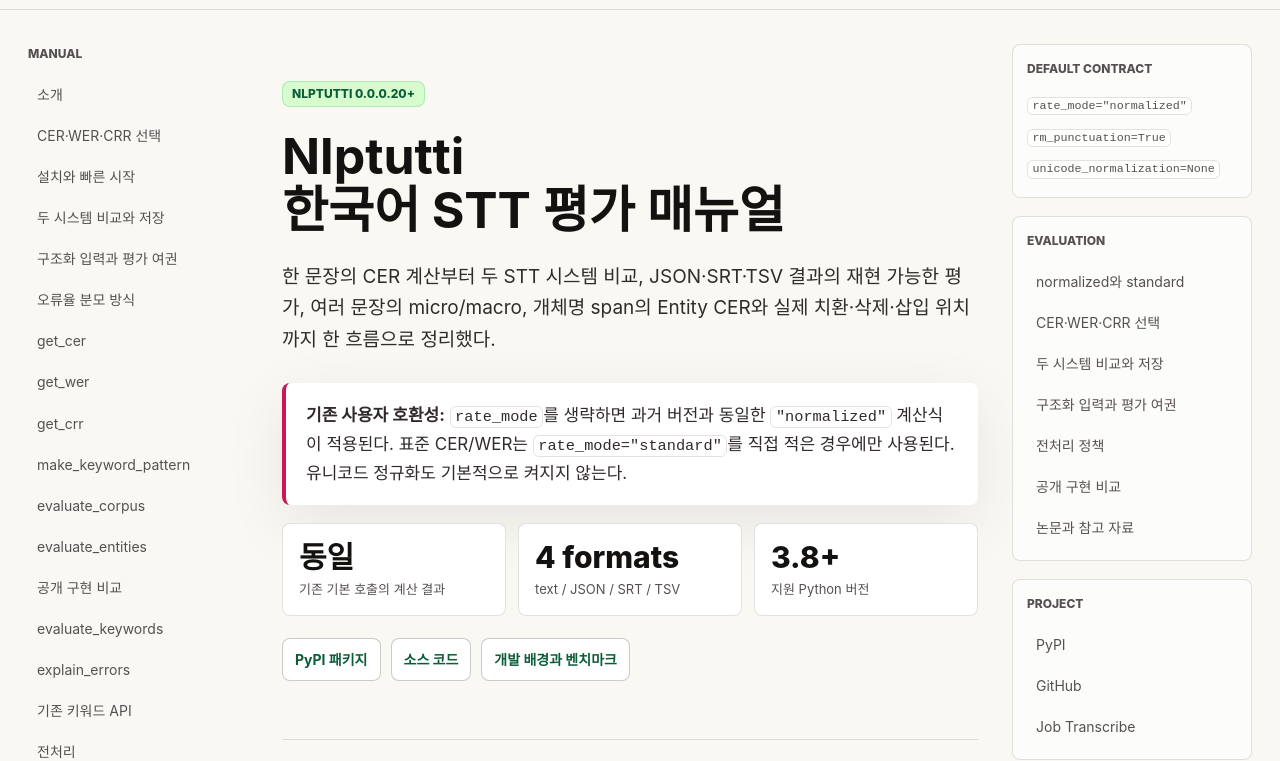
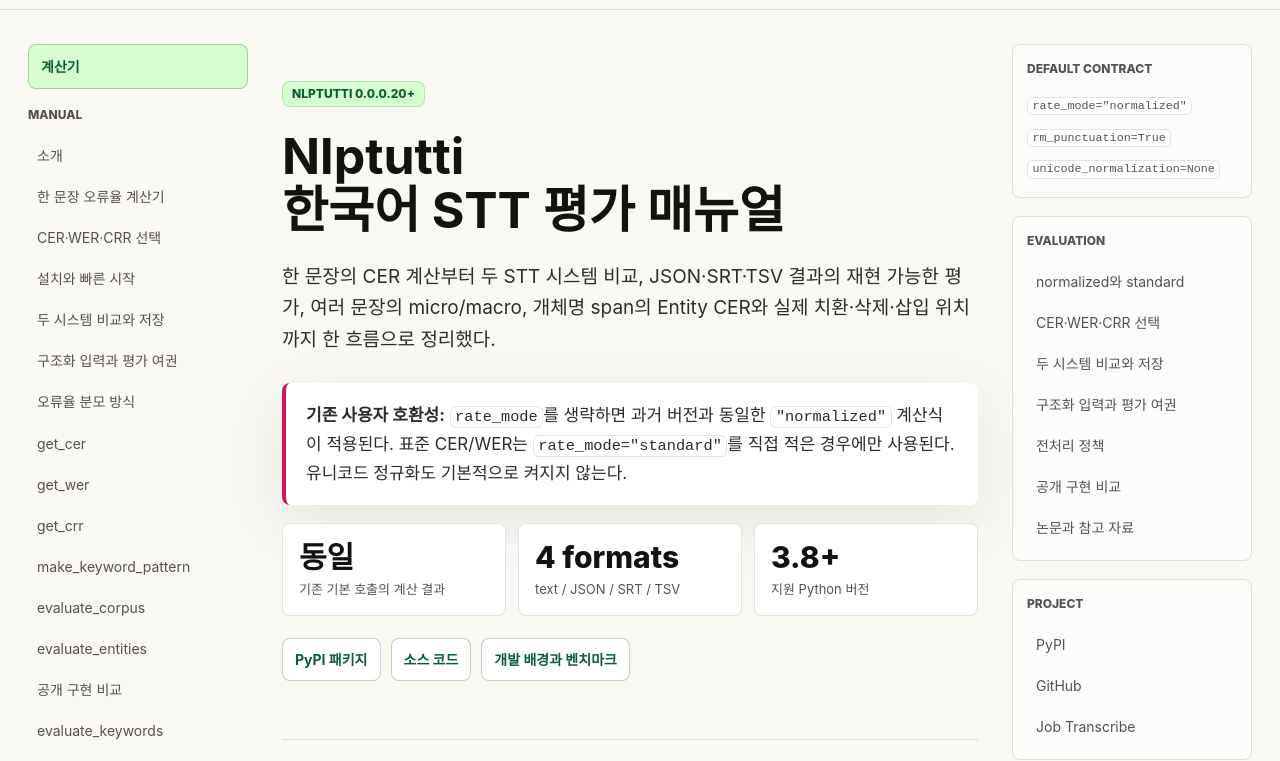
Before and after one commit to hyeonsangjeon/job-transcribe, a plain HTML site: page docs/nlptutti/index.html in a window 1280 px wide. Shown: the part 54-815 px from the top of the page. Drawn offline with Linux system fonts and the light colour scheme.

Commit message:
Add a standalone calculator link above the manual sidebar contents
Keep the in-page calculator entry in the contents; the separate tool link opens the standalone page in the same tab.

Co-authored-by: Copilot App <223556219+Copilot@users.noreply.github.com>

```diff
--- a/docs/nlptutti/index.html
+++ b/docs/nlptutti/index.html
@@ -17,6 +17,15 @@
         border: 0;
         border-radius: 8px;
       }
+      .left-nav .calculator-tool {
+        margin-bottom: 12px;
+        border: 1px solid var(--border-strong);
+        background: var(--accent-light-green);
+        padding: 10px 12px;
+        color: #0b5d38;
+        font-weight: 750;
+      }
+      .left-nav .calculator-tool:focus-visible,
       a[href="#calculator"]:focus-visible,
       #calculator a:focus-visible {
         outline: 3px solid #0b5d38;
@@ -44,8 +53,10 @@
 
     <div class="shell" id="top">
       <aside class="left-nav" aria-label="매뉴얼 목차">
+        <a class="calculator-tool" href="calculator.html">계산기</a>
         <div class="nav-label">Manual</div>
         <a href="#summary">소개</a>
+        <a href="#calculator">한 문장 오류율 계산기</a>
         <a href="#metric-guide">CER·WER·CRR 선택</a>
         <a href="#quick-start">설치와 빠른 시작</a>
         <a href="#compare">두 시스템 비교와 저장</a>
```
